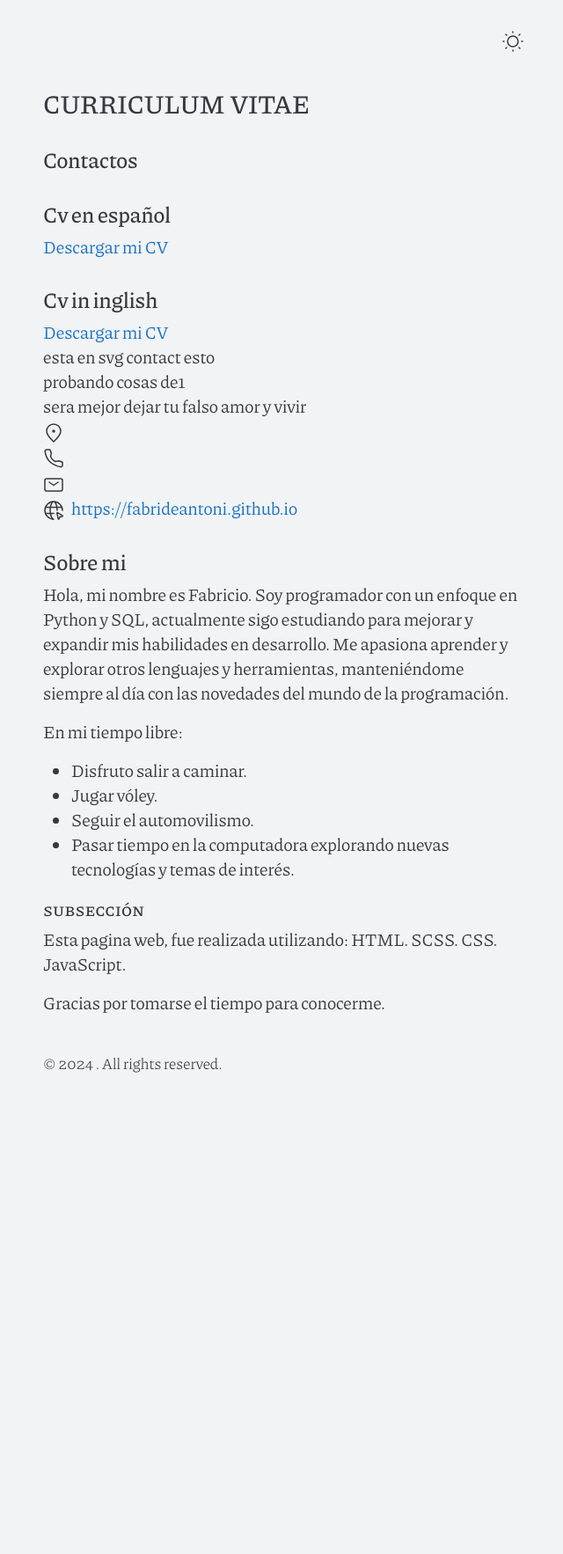
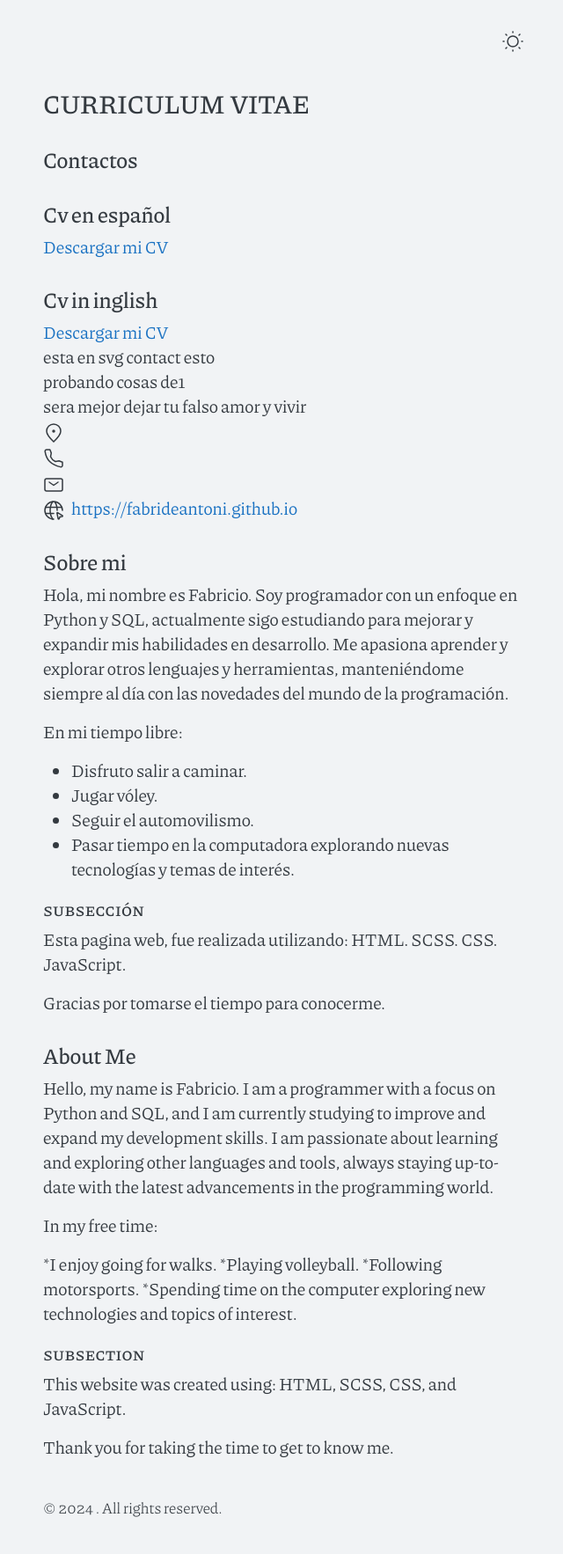
Before and after one commit to fabrideantoni/fabrideantoni.github.io, a Jekyll site: the page built from cv.md, in a window 1280 px wide. Shown: the whole page at 88% size, without its empty margins (318-958 px from the left). Built offline with Jekyll 4.4.1, drawn with Linux system fonts in a browser that asks for light colours; before the commit the page ends 1261 px from its top, so only the background shows below that.

Commit message:
Update cv.md

```diff
--- a/cv.md
+++ b/cv.md
@@ -29,3 +29,22 @@ CSS.
 JavaScript.
 
 Gracias por tomarse el tiempo para conocerme.
+
+## About Me
+
+Hello, my name is Fabricio. I am a programmer with a focus on Python and SQL,
+and I am currently studying to improve and expand my development skills. I am passionate about learning
+and exploring other languages and tools, always staying up-to-date with the latest advancements in the programming world.
+
+In my free time:
+
+*I enjoy going for walks.
+*Playing volleyball.
+*Following motorsports.
+*Spending time on the computer exploring new technologies and topics of interest.
+
+### Subsection
+
+This website was created using: HTML, SCSS, CSS, and JavaScript.
+
+Thank you for taking the time to get to know me.
```
